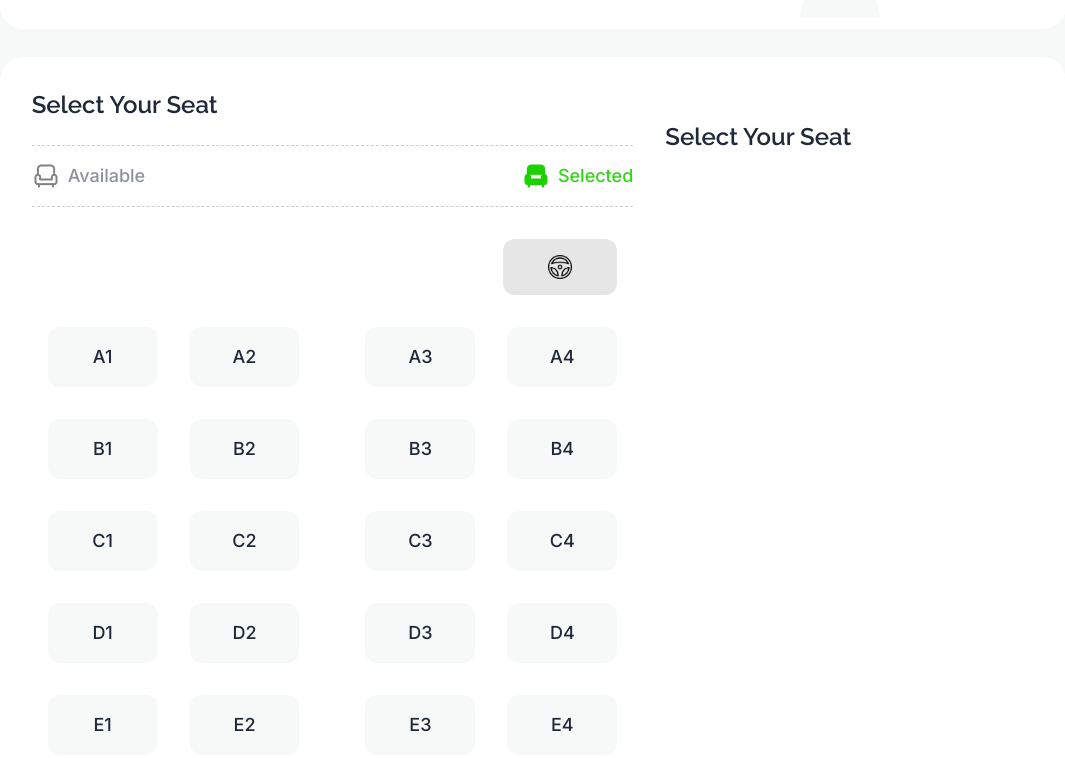
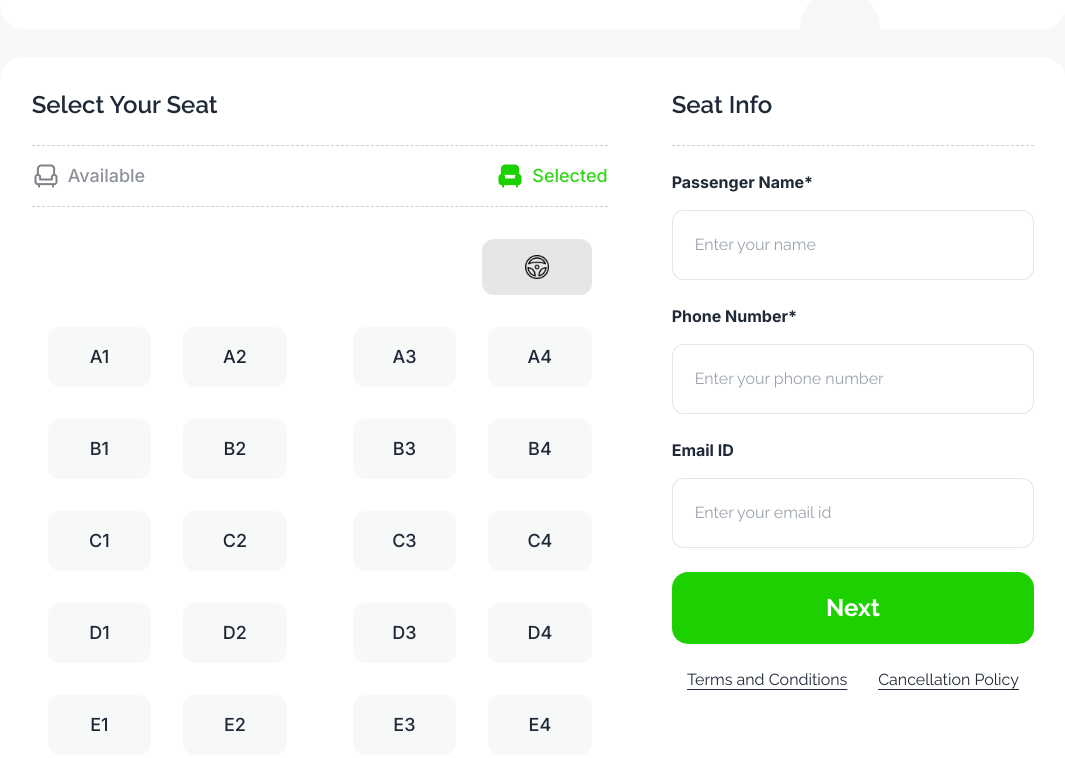
Before and after one commit to Tariqul-22/assignment-5, a plain HTML site: page index.html in a window 1280 px wide. Shown: the part 2153-2911 px from the top of the page, without its empty margins (107-1172 px from the left). Drawn offline with nearby package versions, Linux system fonts and the light colour scheme.

Commit message:
seat info

```diff
--- a/index.html
+++ b/index.html
@@ -148,7 +148,7 @@
                     </div>
                 </div>
 
-                <div class="bg-white "><img src="./images/info-devider.png" alt=""></div>
+                <div class="bg-white"><img class="h-full" src="./images/info-devider.png" alt=""></div>
 
                 <div class="bg-white flex flex-col flex-1 justify-center p-1 rounded-3xl">
                     <div class="space-y-5 flex flex-col items-center mr-12">
@@ -164,9 +164,9 @@
 
         <!-- =======================seat plan================== -->
 
-        <section class="container w-10/12 mx-auto flex bg-white p-8 rounded-3xl mt-7">
+        <section class="container w-10/12 mx-auto flex bg-white  rounded-3xl mt-7">
             <!-- select your seat -->
-            <div class="w-3/5">
+            <div class="w-3/5 p-8">
                 <div>
                     <h3 class="font-semibold text-2xl pb-6">Select Your Seat</h3>
                 </div>
@@ -237,11 +237,39 @@
             </div>
             <!-- seat info -->
             <div class="w-2/5 p-8">
-                <div><h3 class="font-semibold text-2xl">Select Your Seat</h3></div>
+                <div class=" border-b border-dashed border-[#03071233] pb-6"><h3 class="font-semibold text-2xl">Seat Info</h3></div>
+
+                <div></div>
+
+                <div class="">
+                    <div class="space-y-4 mt-6">
+                        <p class="font-bold inter">Passenger Name* </p>
+                        <input class="rounded-xl border border-solid border-[#0307121A] p-[22px] w-full" type="text" placeholder="Enter your name">
+                    </div>
+                    <div class="space-y-4 mt-6">
+                        <p class="font-bold inter">Phone Number*</p>
+                        <input class="rounded-xl border border-solid border-[#0307121A] p-[22px] w-full" type="number" placeholder="Enter your phone number">
+                    </div>
+                    <div class="space-y-4 mt-6">
+                        <p class="font-bold inter">Email ID</p>
+                        <input class="rounded-xl border border-solid border-[#0307121A] p-[22px] w-full" type="email" placeholder="Enter your email id">
+                    </div>
+
+                    <div class="my-6">
+                        <button class="bg-[#1DD100] rounded-2xl w-full py-5 font-bold text-2xl text-white">Next</button>
+                    </div>
+                    <div class="flex justify-around">
+                        <a href="#" class="underline underline-offset-4 ">Terms and Conditions</a>
+                        <a href="#" class="underline underline-offset-4 ">Cancellation Policy</a>
+                    </div>
+                </div>
             </div>
         </section>
 
     </section>
+    <footer class="h-[450px] bg-[#030712]">
+
+    </footer>
 
 
 
```
